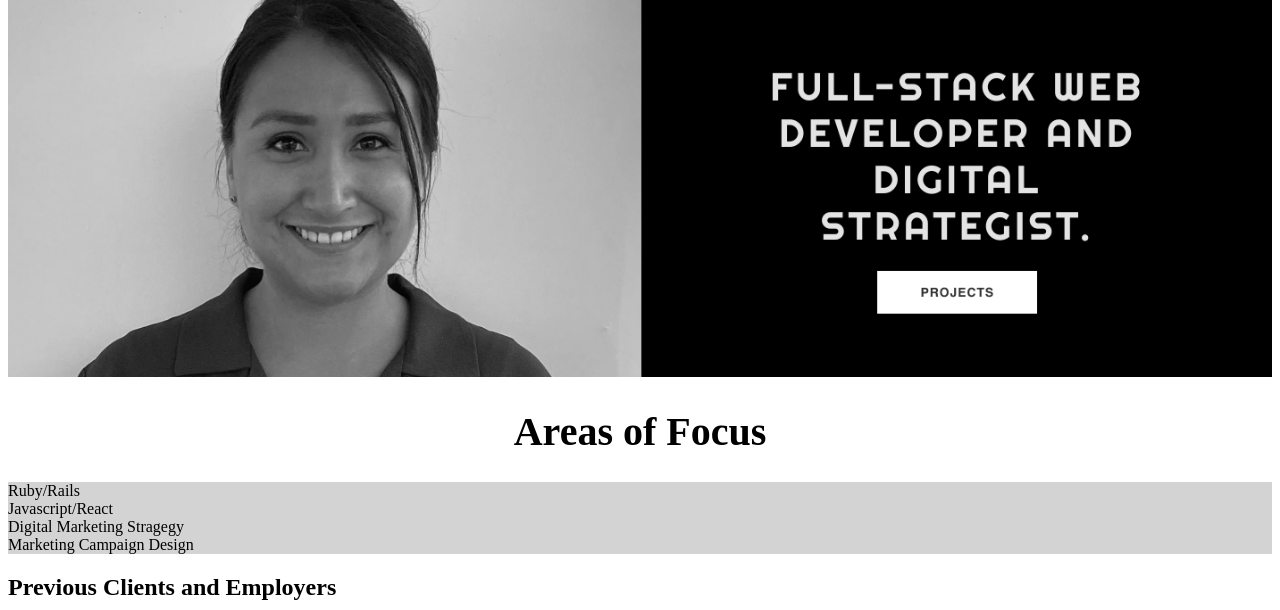
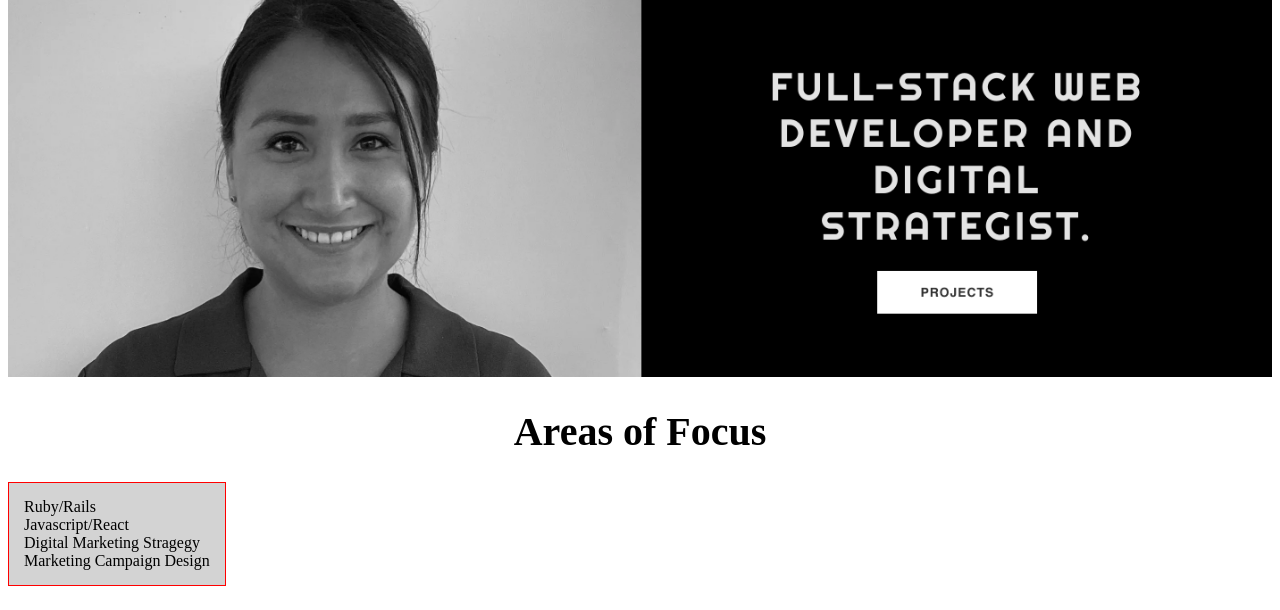
Before and after one commit to joselycas/portfolio-frontend, a React app: page / in a window 1280 px wide. Shown: the part 132-742 px from the top of the page. Built offline with nearby package versions, Linux system fonts and the light colour scheme.

Commit message:
add css to grid container

```diff
--- a/src/components/index.css
+++ b/src/components/index.css
@@ -8,8 +8,11 @@ h1 {
 }
 
 .grid-container {
-    display: grid;
+    display: inline-grid;
     background-color: lightgrey;
+    padding: 15px;
+    border: 1px solid red;
+
 
     }
 
```
